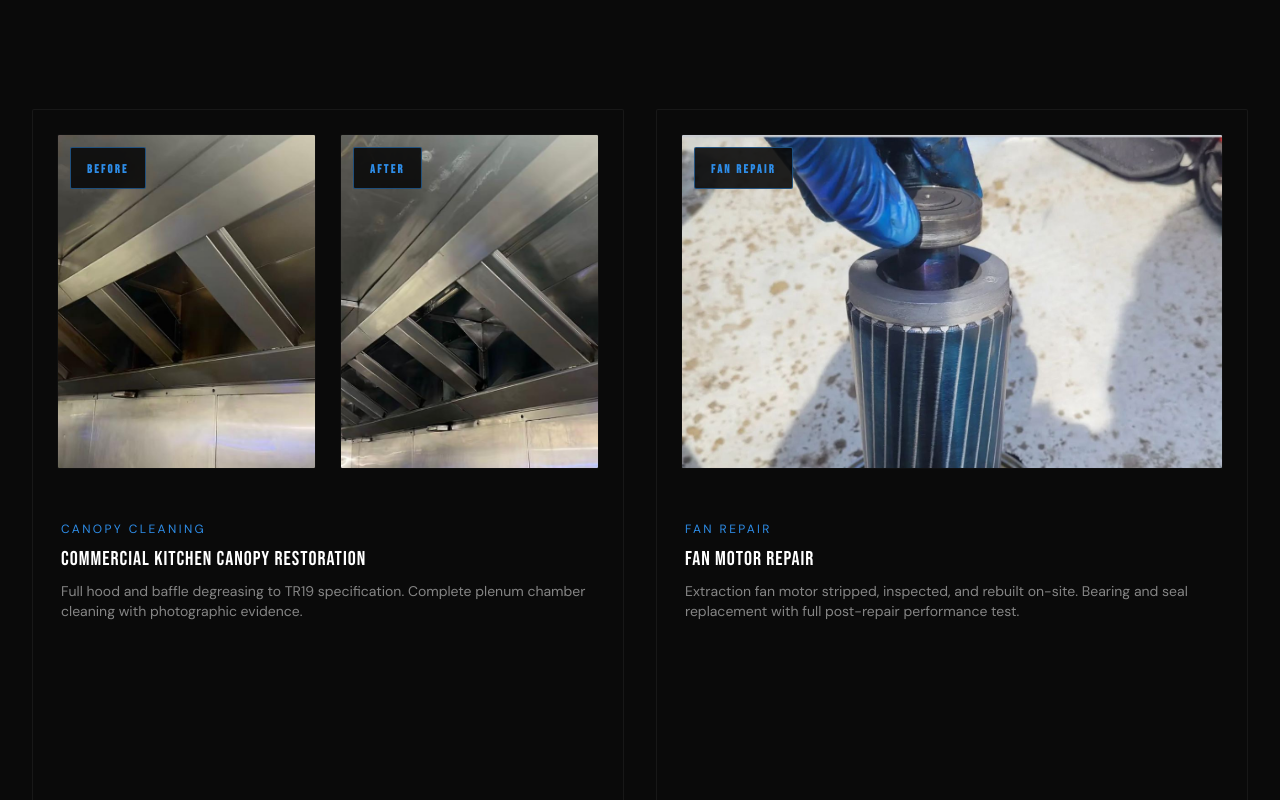
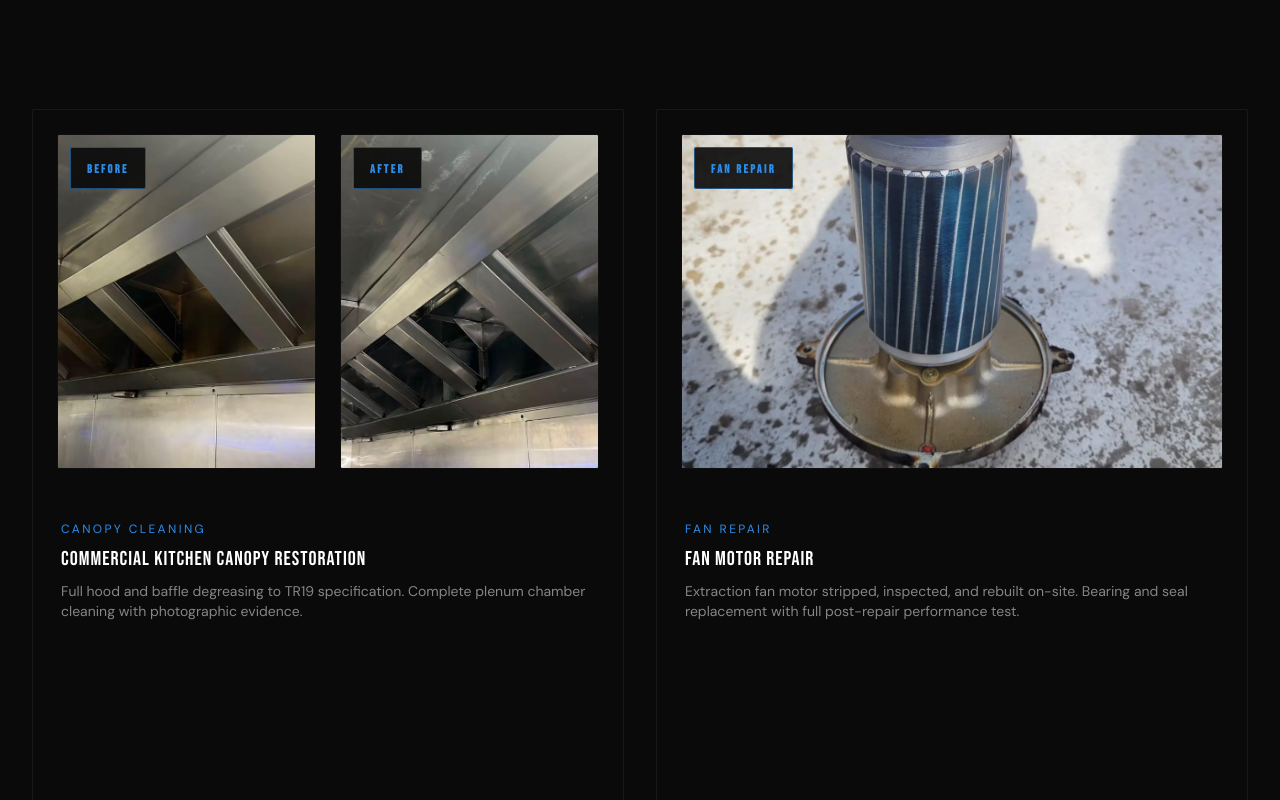
Before and after one commit to zaid5678/commercialcanopycleaning, a React (Vite) app: page /work in a window 1280 px wide. Shown: the part 480-1280 px from the top of the page. Built offline with nearby package versions, Linux system fonts and the light colour scheme.

Commit message:
Work: anchor single-image cards to bottom of image

```diff
--- a/src/pages/Work.jsx
+++ b/src/pages/Work.jsx
@@ -91,7 +91,7 @@
                   <img
                     src={study.before}
                     alt={study.title}
-                    className="w-full h-full object-cover object-top group-hover:scale-105 transition-transform duration-300"
+                    className="w-full h-full object-cover object-bottom group-hover:scale-105 transition-transform duration-300"
                   />
                   <div className="absolute top-3 left-3 bg-brand-black/90 px-4 py-2 rounded-sm border border-brand-blue-bright/50">
                     <span className="font-heading text-brand-blue-bright text-xs uppercase tracking-widest font-bold">{study.category}</span>
```
